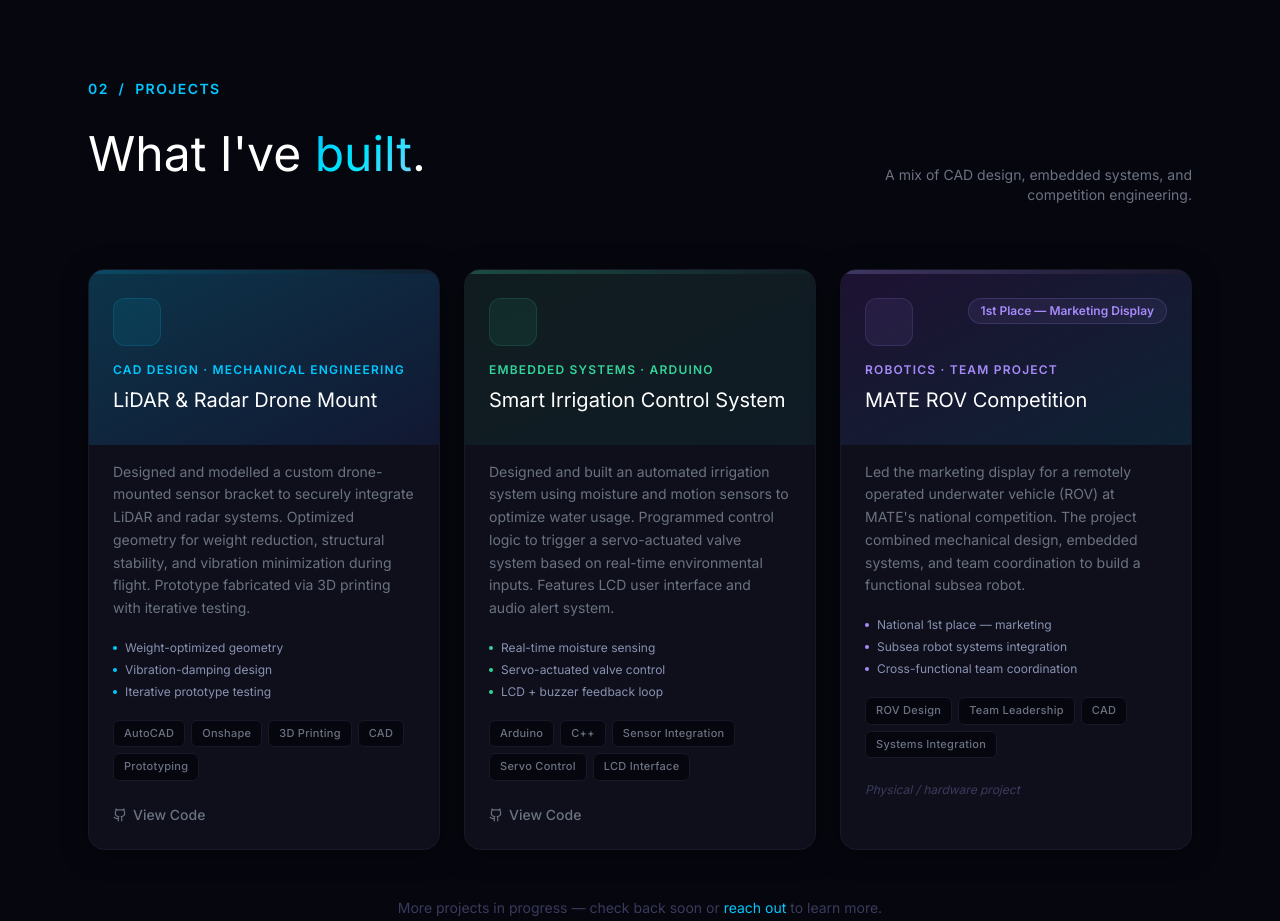
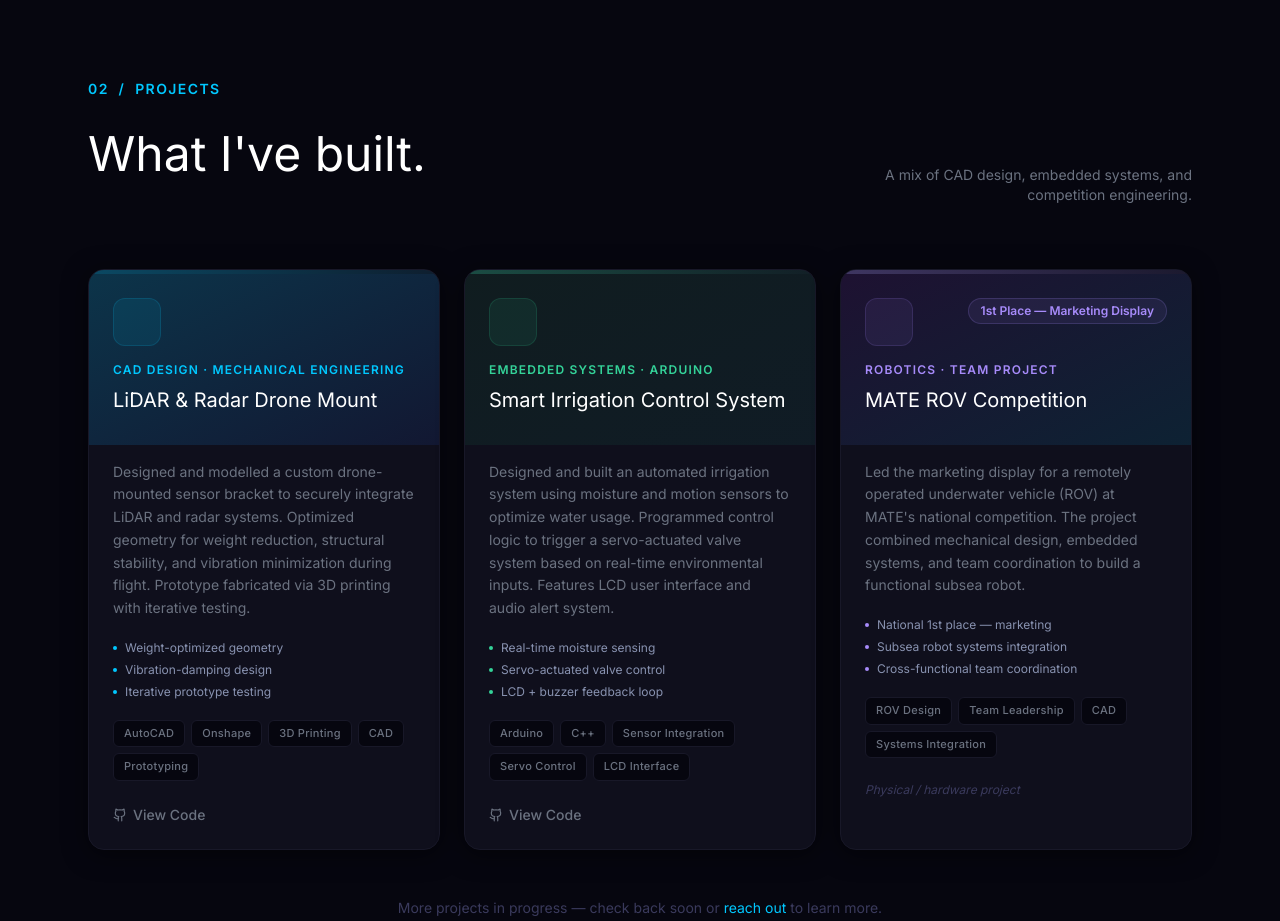
Before and after one commit to jakelecoure/Portfolio, a React (Vite) app in the folder jake-portfolio/: page / in a window 1280 px wide. Shown: the part 2000-2921 px from the top of the page. Built offline with nearby package versions, Linux system fonts and the light colour scheme.

Commit message:
Update Projects.jsx

```diff
--- a/jake-portfolio/src/components/Projects.jsx
+++ b/jake-portfolio/src/components/Projects.jsx
@@ -206,7 +206,7 @@ export default function Projects() {
           </p>
           <div className="flex flex-col md:flex-row md:items-end md:justify-between gap-4">
             <h2 className="font-display font-800 text-3xl md:text-5xl dark:text-white text-gray-900 leading-tight">
-              What I've <span className="text-gradient">built</span>.
+              What I've <span className="dark:text-white text-gray-900">built</span>.
             </h2>
             <p className="dark:text-[#6b7280] text-gray-500 text-sm max-w-sm md:text-right">
               A mix of CAD design, embedded systems, and competition engineering.
```
